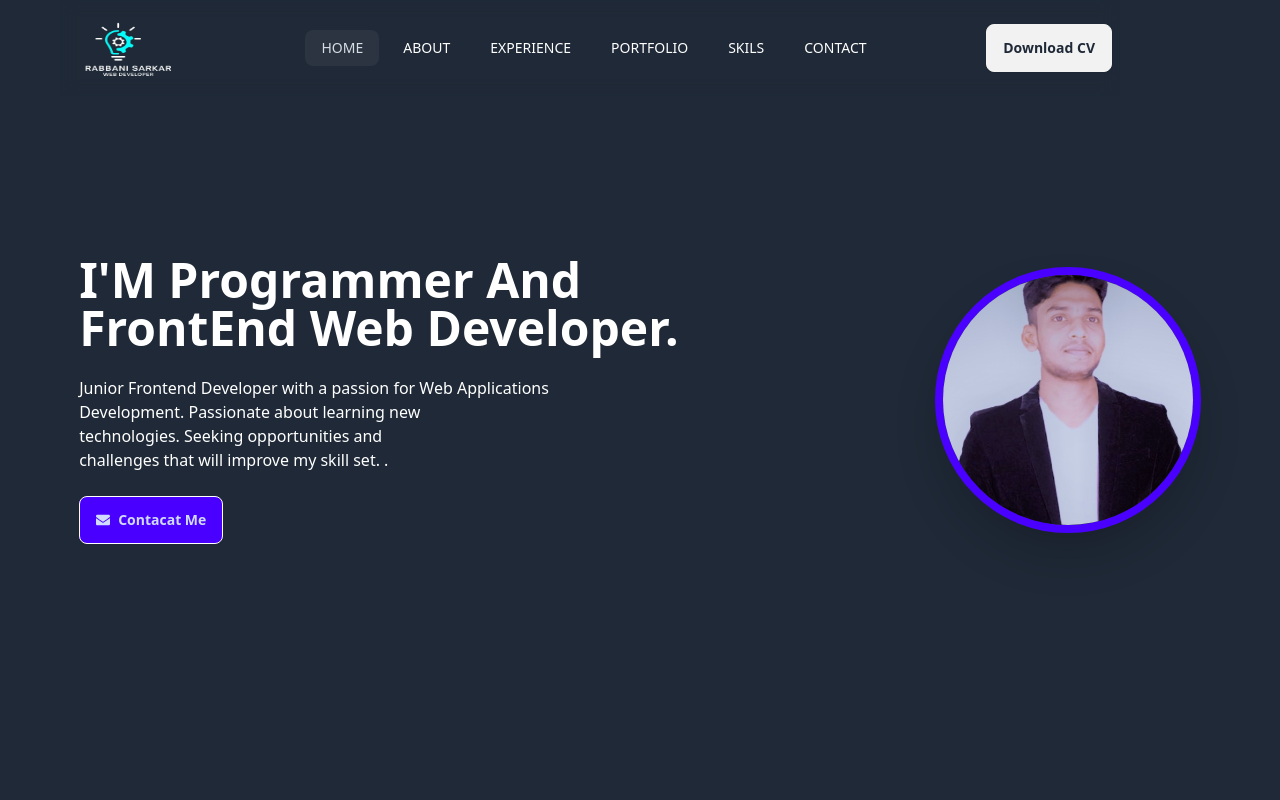
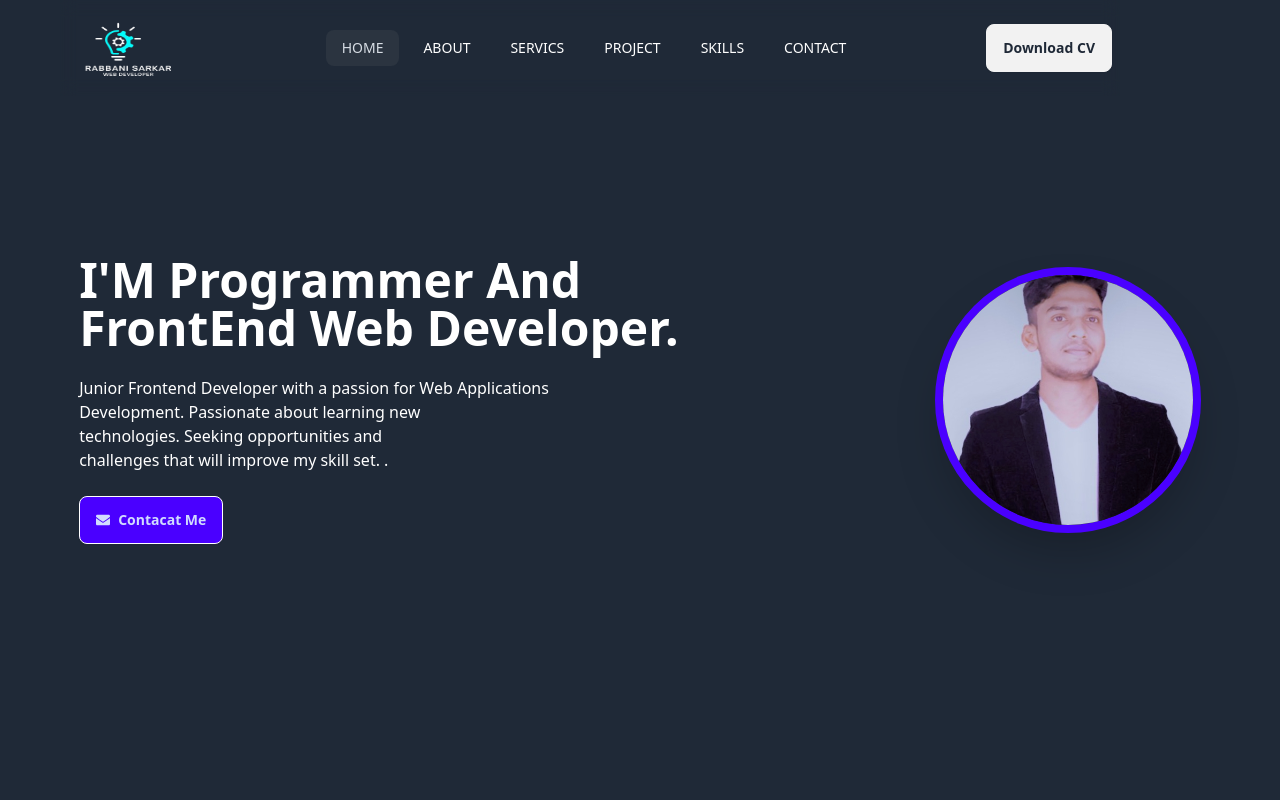
Before and after one commit to programmerrabbanii/my-portfolio, a React (Vite) app: page / in a window 1280 px wide. Shown: the top 800 px of the page. Built offline with nearby package versions, Linux system fonts and the light colour scheme.

Commit message:
added the smooth scroll

```diff
--- a/index.html
+++ b/index.html
@@ -1,5 +1,5 @@
 <!doctype html>
-<html lang="en">
+<html  class="scroll-smooth" lang="en">
   <head>
     <meta charset="UTF-8" />
     <link rel="icon" type="image/svg+xml" href="/vite.svg" />
--- a/src/Components/Contact/Contact.jsx
+++ b/src/Components/Contact/Contact.jsx
@@ -1,7 +1,7 @@
 // import animation from '../../assets/projectimg/Animation - 1702472183100.gif'
 const Contact = () => {
   return (
-    <div >
+    <div id="contact" >
       <h3 className="  text-center text-white text-4xl my-11 ">Contact Me</h3>
 
       <div className="contant-main flex items-center flex-col lg:flex-row gap-8 ">
--- a/src/Components/Project/Project.jsx
+++ b/src/Components/Project/Project.jsx
@@ -6,7 +6,7 @@ import projecttherr from "../../assets/projectimg/project3.png";
 
 const Project = () => {
   return (
-    <div>
+    <div id="project">
       <div className="text-center text-white mt-24">
         <h4>Latest Works</h4>
         <h2 className="text-2xl mb-6">Our Recent Projects</h2>
--- a/src/Components/Services/Service.jsx
+++ b/src/Components/Services/Service.jsx
@@ -13,7 +13,7 @@ import { Tilt } from "react-tilt";
 
 const Service = () => {
   return (
-    <div>
+    <div id="servics">
       <div className="text-center text-white my-16">
         <h3 className="text-4xl py-2">Sevices</h3>
         <h4>What i do for buyer</h4>
--- a/src/Components/Skills/Skills.jsx
+++ b/src/Components/Skills/Skills.jsx
@@ -24,7 +24,7 @@ import { FaFilePowerpoint } from "react-icons/fa";
 
 const  Skills = () => {
   return (
-    <div>
+    <div id="skills">
      <div className="text-white  text-center ">
      <h2 className="text-3xl py-3">Skills</h2>
       <h4 className="text-base">
--- a/src/Pages/About/About.jsx
+++ b/src/Pages/About/About.jsx
@@ -9,7 +9,7 @@ import { MdOutlineSupportAgent } from "react-icons/md";
 
 const About = () => {
     return (
-        <div>
+        <div id="about">
             <div className="about-contant flex flex-col max-w-[1111px] mx-auto lg:flex-row justify-center  py-10 lg:py-24  text-white gap-20">
                 <div className="about-information px-5 lg:w-[50%] lg:px-0  d">
                     <h2 className="text-5xl  font-bold">Hello! You are Welcome </h2>
--- a/src/Shared/Navbar/Navbar.jsx
+++ b/src/Shared/Navbar/Navbar.jsx
@@ -10,22 +10,22 @@ const Navbar = () => {
 
 
     <li className="uppercase ml-2 font-lg">
-    <NavLink  to="/addproduct">About</NavLink>
+    <a href="#about">About</a>
    </li>
    <li className="uppercase ml-2 font-lg">
-    <NavLink to="/addcard"> Experience</NavLink>
+    <a href="#servics"> Servics</a>
    </li>
 
    <li className="uppercase ml-2 font-lg">
-    <NavLink to="/addcard"> Portfolio</NavLink>
+    <a href="#project" to="/addcard"> Project</a>
    </li>
 
    <li className="uppercase ml-2 font-lg">
-    <NavLink id="skills" to="/addcard"> Skils</NavLink>
+    <a href="#skills" > Skills</a>
    </li>
 
    <li className="uppercase ml-2 font-lg">
-    <NavLink to="/addcard"> Contact</NavLink>
+    <a  href="#contact"> Contact</a>
    </li>
     </>
 
```
